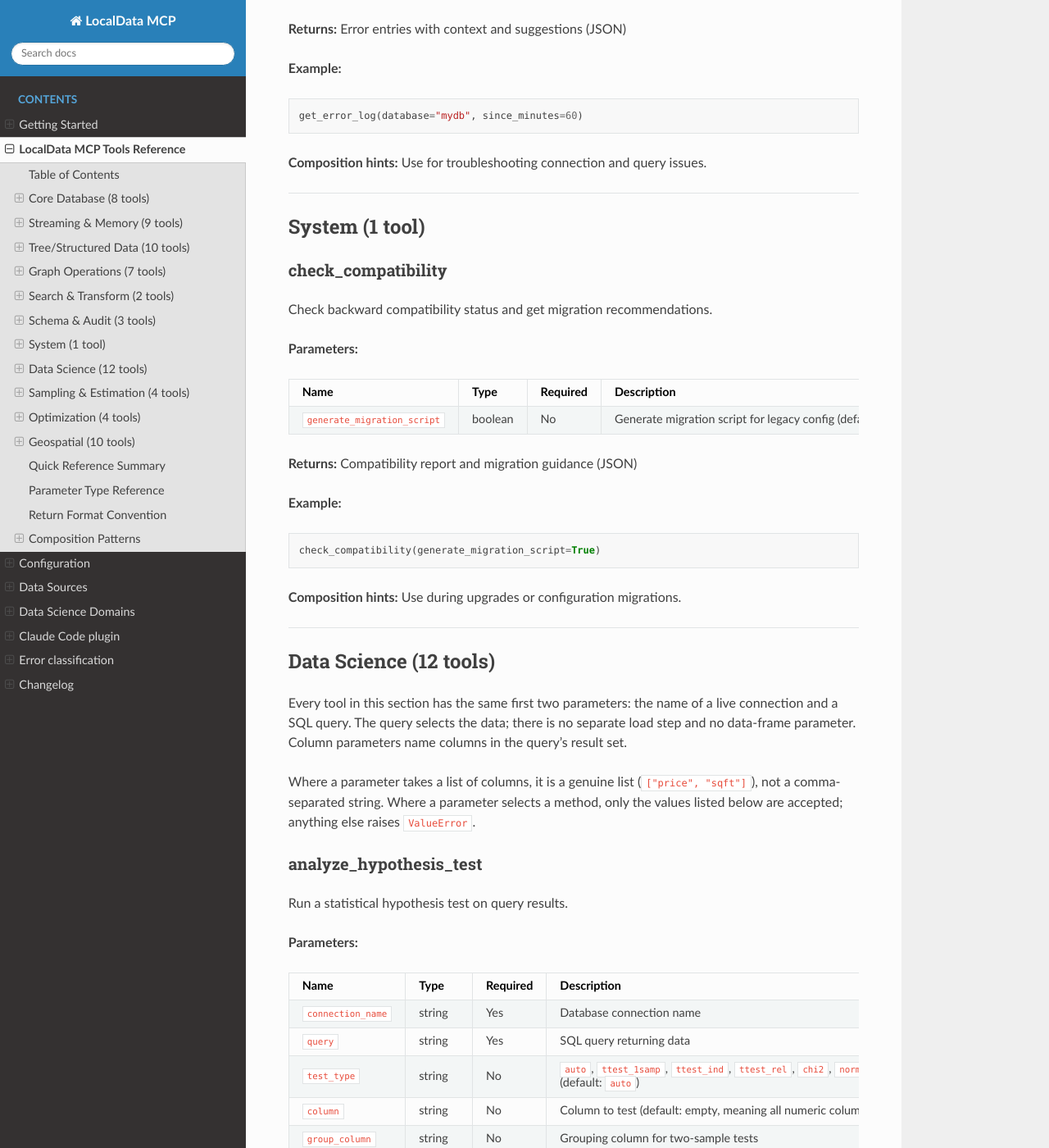
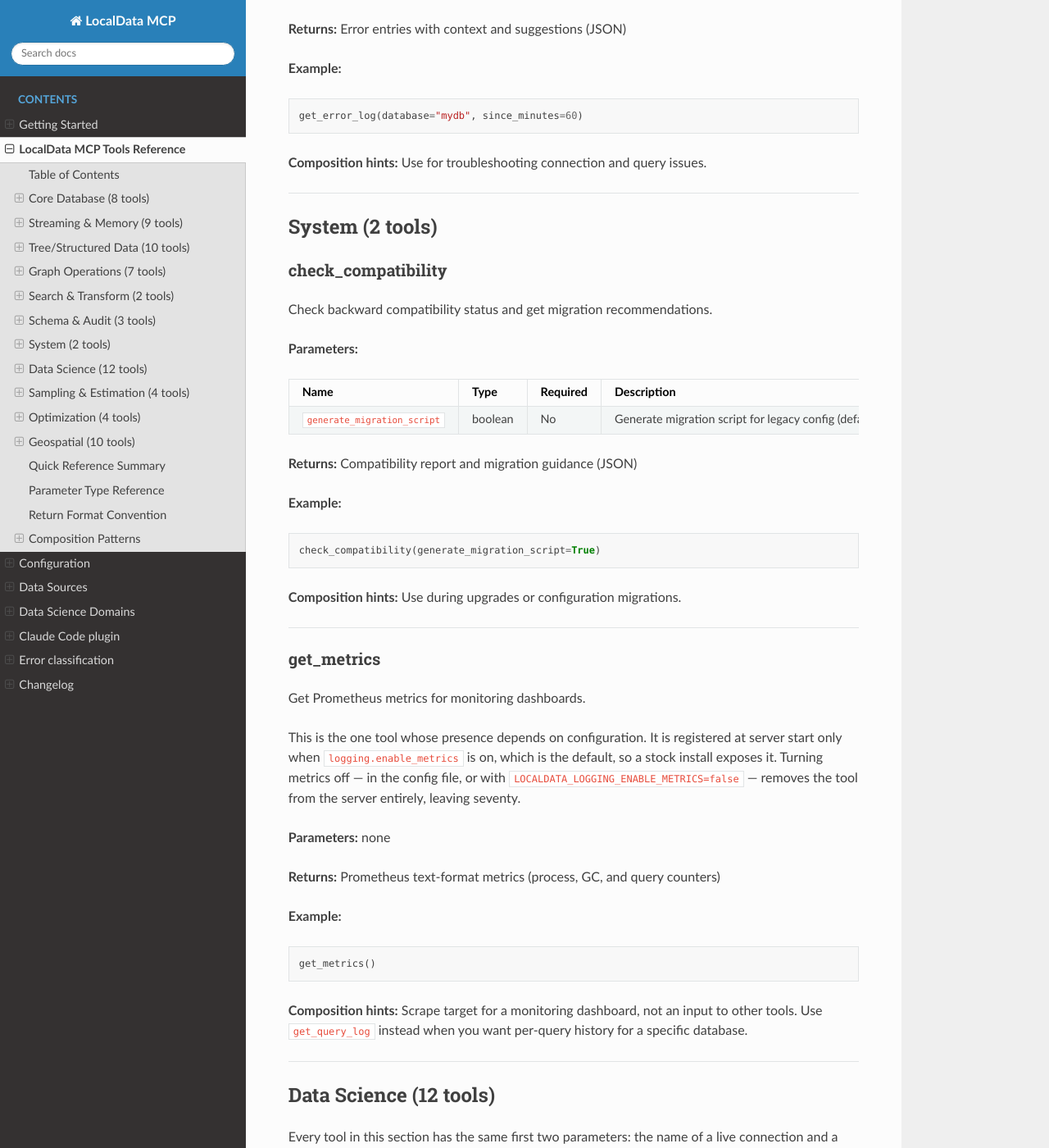
Before and after one commit to ChrisGVE/localdata-mcp, a Sphinx documentation site: the page built from docs/tools-reference.md, in a window 1280 px wide and 1400 px high, scrolled down 22025 px. Shown: the whole window at 82% size. Built offline with Sphinx 7.4.7 and the Read the Docs theme 3.1.0, drawn with Linux system fonts in a browser that asks for light colours; some of the changed text lies outside the part shown.

Commit message:
fix(docs): count the tools the server registers, not the ones one path binds
The count guard added with B4 read `DatabaseManager._register_tools` and
treated its output as the shipped surface. The registry has a second feeder:
`localdata_mcp` registers `get_metrics` at import time, guarded by
`logging.enable_metrics`, which defaults to on. Asking only the first path
understated a stock server by one tool and, worse, made a real one look
fictional -- `get_metrics` was removed from the reference as a documentation
error when calling it returns Prometheus text.

Executing `mcp.list_tools()` on the assembled server reports 71. The six
count-stating files now say 71, the reference documents `get_metrics` and
qualifies it as the one config-gated tool, and the guard reads the assembled
server instead of modelling one code path.

Two tests pin the defect: one names every tool reaching the registry outside
`_register_tools`, so a second such tool cannot arrive unnoticed, and one ties
`get_metrics` to its config flag. The class shadows the suite-wide MCP mock,
which would otherwise answer whatever it was asked. All three mutations
(count reverted, section deleted, guard inverted) were confirmed to go red.

````diff
--- a/docs/tools-reference.md
+++ b/docs/tools-reference.md
@@ -10,7 +10,7 @@
 4. Graph Operations (7 tools)
 5. Search & Transform (2 tools)
 6. Schema & Audit (3 tools)
-7. System (1 tool)
+7. System (2 tools)
 8. Data Science (12 tools)
 9. Sampling & Estimation (4 tools)
 10. Optimization (4 tools)
@@ -939,7 +939,7 @@
 
 ---
 
-## System (1 tool)
+## System (2 tools)
 
 ### check_compatibility
 
@@ -959,6 +959,31 @@
 ```
 
 **Composition hints:** Use during upgrades or configuration migrations.
+
+---
+
+### get_metrics
+
+Get Prometheus metrics for monitoring dashboards.
+
+This is the one tool whose presence depends on configuration. It is registered
+at server start only when `logging.enable_metrics` is on, which is the default,
+so a stock install exposes it. Turning metrics off — in the config file, or with
+`LOCALDATA_LOGGING_ENABLE_METRICS=false` — removes the tool from the server
+entirely, leaving seventy.
+
+**Parameters:** none
+
+**Returns:** Prometheus text-format metrics (process, GC, and query counters)
+
+**Example:**
+```python
+get_metrics()
+```
+
+**Composition hints:** Scrape target for a monitoring dashboard, not an input to
+other tools. Use `get_query_log` instead when you want per-query history for a
+specific database.
 
 ---
 
@@ -1821,14 +1846,16 @@
 | Graph | 7 | Network analysis and manipulation |
 | Search & Transform | 2 | Pattern matching and text replacement |
 | Schema & Audit | 3 | Introspection and query history |
-| System | 1 | Compatibility and migration check |
+| System | 2 | Compatibility check and metrics export |
 | Data Science | 12 | Statistical analysis, modeling and forecasting |
 | Sampling & Estimation | 4 | Sampling, bootstrap, simulation, Bayesian inference |
 | Optimization | 4 | Linear and nonlinear programming, networks, assignment |
 | Geospatial | 10 | Spatial statistics, distance, routing, geometry |
-| **Total** | **70** | Complete LLM-native data platform |
-
-All seventy tools are registered unconditionally.
+| **Total** | **71** | Complete LLM-native data platform |
+
+Seventy of these are registered unconditionally when the server starts. The
+seventy-first, `get_metrics`, is registered only while `logging.enable_metrics`
+is on — the default, so the stock server exposes all seventy-one.
 
 ## Parameter Type Reference
 
--- a/pyproject.toml
+++ b/pyproject.toml
@@ -1,7 +1,7 @@
 [project]
 name = "localdata-mcp"
 version = "2.1.0"
-description = "MCP server giving LLM agents access to databases, files, graphs, and a full data science toolkit — 70 tools across 13 database types and 20+ file formats."
+description = "MCP server giving LLM agents access to databases, files, graphs, and a full data science toolkit — 71 tools across 13 database types and 20+ file formats."
 readme = "README.md"
 authors = [
   { name = "Christian C. Berclaz", email = "christian.berclaz@mac.com" },
--- a/server.json
+++ b/server.json
@@ -2,7 +2,7 @@
   "$schema": "https://static.modelcontextprotocol.io/schemas/2025-12-11/server.schema.json",
   "name": "io.github.chrisgve/localdata-mcp",
   "title": "LocalData MCP",
-  "description": "MCP server giving LLM agents access to databases, files, graphs, and a full data science toolkit — 70 tools across 13 database types and 20+ file formats.",
+  "description": "MCP server giving LLM agents access to databases, files, graphs, and a full data science toolkit — 71 tools across 13 database types and 20+ file formats.",
   "version": "2.1.0",
   "packages": [
     {
````
Also changed, not shown: other parts of docs/tools-reference.md (+1 -1 lines), README.md (+1 -1 lines), docs/index.md (+1 -1 lines), 2 other files.
